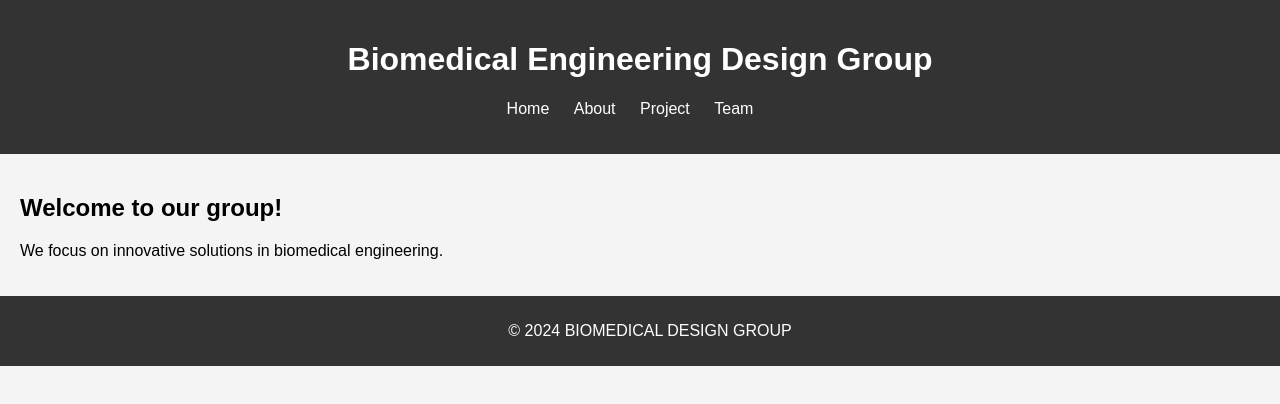
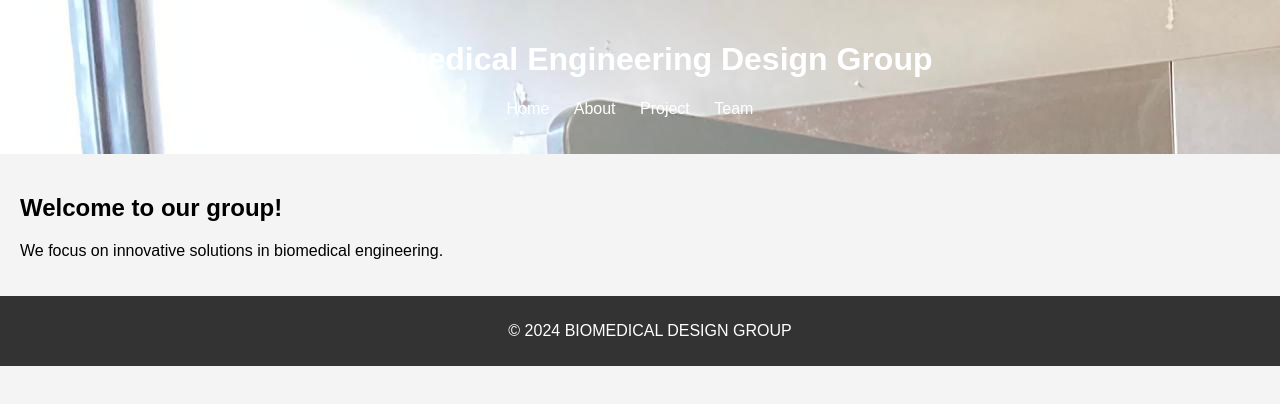
Before and after one commit to Bengi-Rogers/-, a plain HTML site: page index.html in a window 1280 px wide. Drawn offline with Linux system fonts and the light colour scheme.

Commit message:
Update index.html

```diff
--- a/index.html
+++ b/index.html
@@ -17,7 +17,7 @@
                 padding: 20px;
                 text-align: center;
 
-  background-image: url("bgdesert.jpg");
+  background-image: url("IMG-20240729-WA0026(1).jpg ");
 
             }
             nav ul{
```
